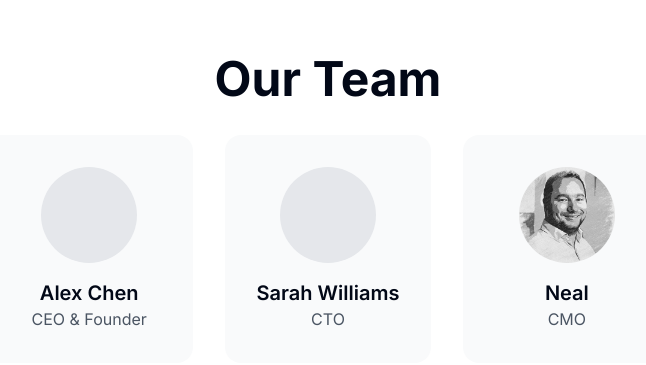
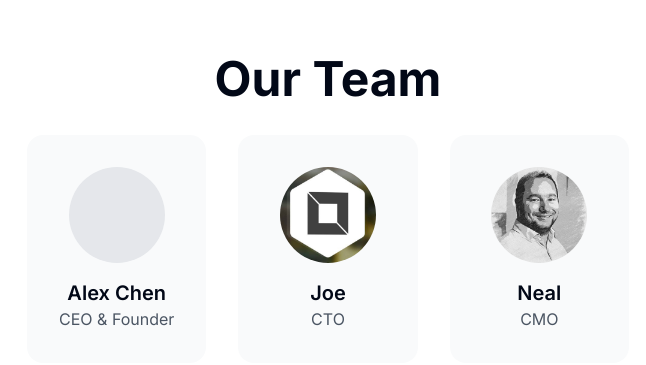
Before and after one commit to artnames/pitch, a React (Vite) app: page / in a window 1280 px wide. Shown: the part 4519-4884 px from the top of the page, without its empty margins (312-958 px from the left). Built offline with nearby package versions, Linux system fonts and the light colour scheme.

Commit message:
Update team page
Added a new team member, Joe, CTO, with provided picture.

```diff
--- a/src/components/Team.tsx
+++ b/src/components/Team.tsx
@@ -18,8 +18,12 @@ const Team = () => {
               <p className="text-gray-600">CEO & Founder</p>
             </div>
             <div className="bg-gray-50 p-8 rounded-2xl">
-              <div className="w-24 h-24 bg-gray-200 rounded-full mx-auto mb-4"></div>
-              <h3 className="text-xl font-semibold">Sarah Williams</h3>
+              <img
+                src="/lovable-uploads/a344c75c-4884-4a12-8e26-63f9f1ff1c47.png"
+                alt="Portrait"
+                className="w-24 h-24 object-cover rounded-full mx-auto mb-4"
+              />
+              <h3 className="text-xl font-semibold">Joe</h3>
               <p className="text-gray-600">CTO</p>
             </div>
             <div className="bg-gray-50 p-8 rounded-2xl">
```
Also changed, not shown: public/lovable-uploads/a344c75c-4884-4a12-8e26-63f9f1ff1c47.png (added).
